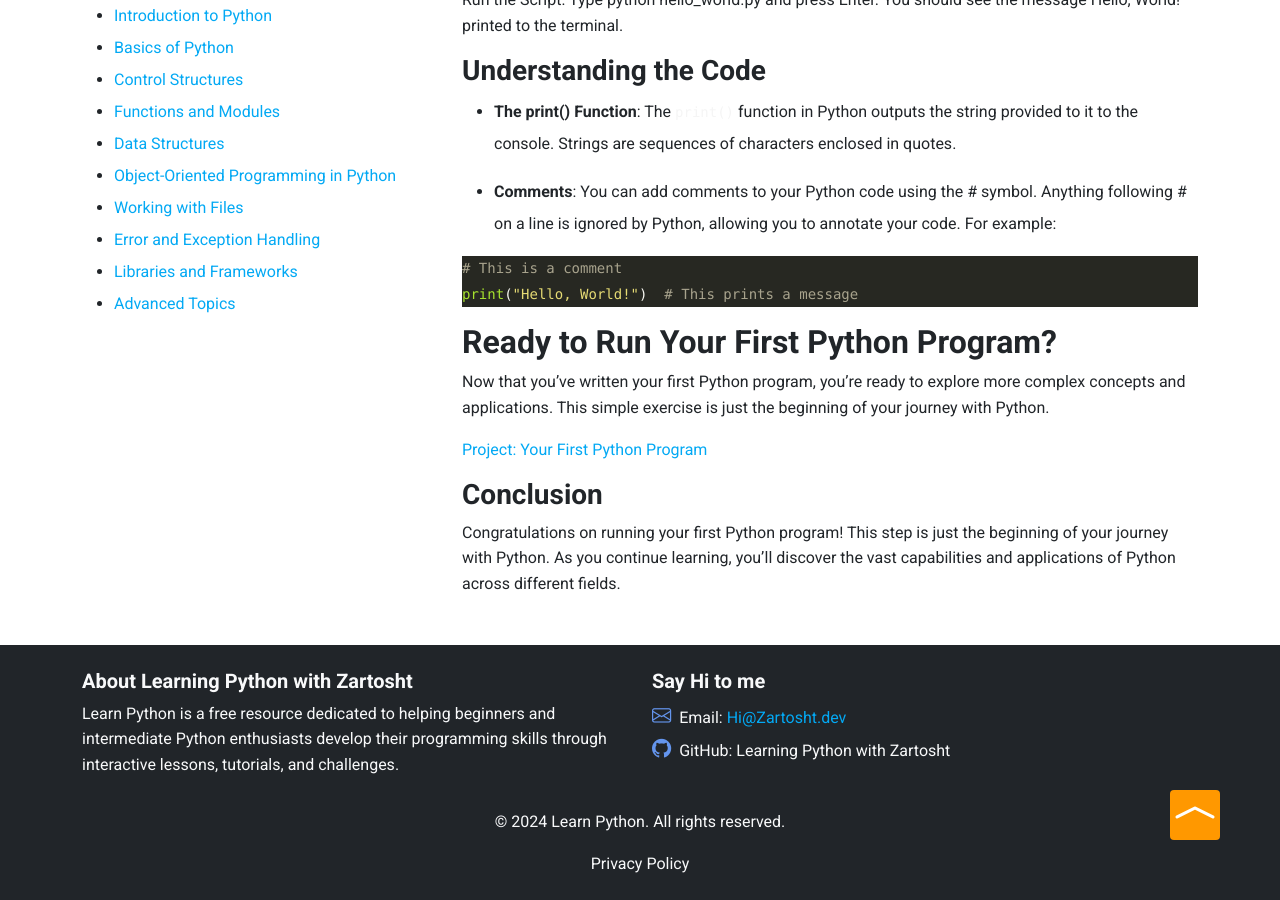
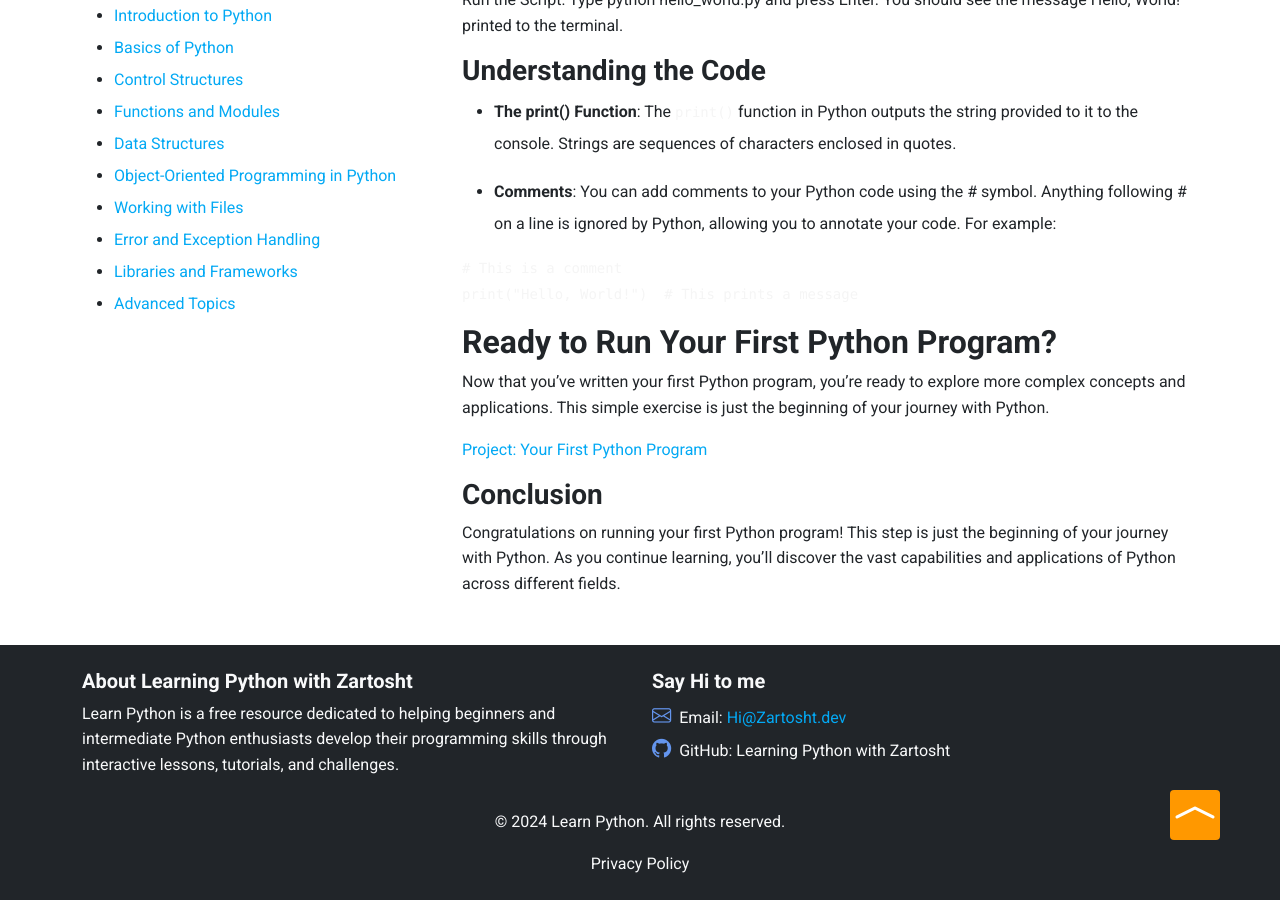
Before and after one commit to zartosht/learning-python, a Jekyll site: the page built from 001.1.2-Your First Python Program.md, in a window 1280 px wide and 900 px high, scrolled down 766 px. Built offline with Jekyll 4.4.1, drawn with Linux system fonts in a browser that asks for light colours; our own code applies the rules of GitHub Pages for plain Markdown files; comment, search, counter and statistics services are not loaded; part of the change alters nothing that is shown.

Commit message:
remove highlighter

```diff
--- a/_config.yml
+++ b/_config.yml
@@ -20,9 +20,11 @@ incremental: false
 gist:
   noscript: false
 highlighter: none
-# kramdown:
+kramdown:
   # math_engine: mathjax
   # syntax_highlighter: none
+  syntax_highlighter_opts:
+    disable: true
   # input: GFM
   # auto_ids: true
 # markdown: kramdown
```
